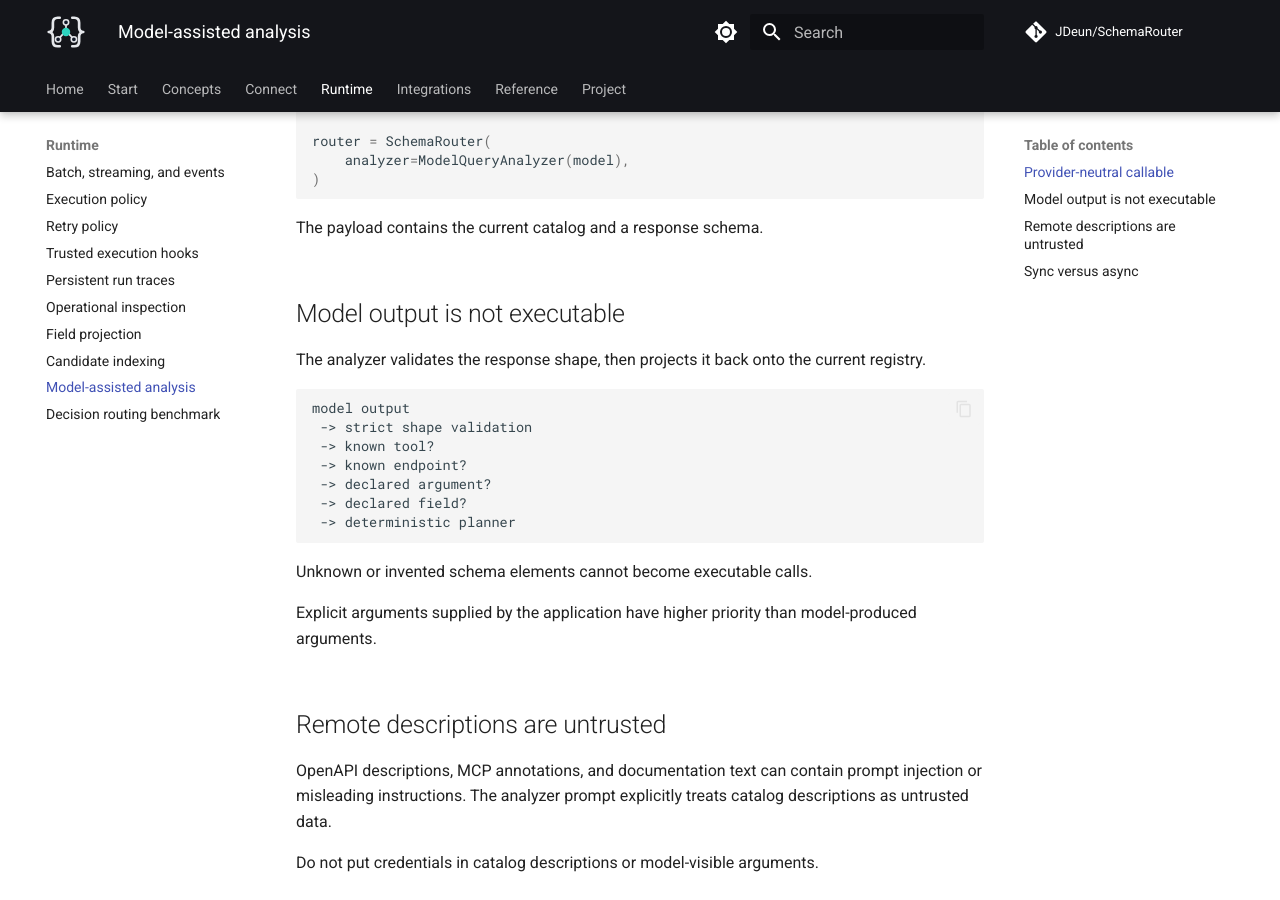
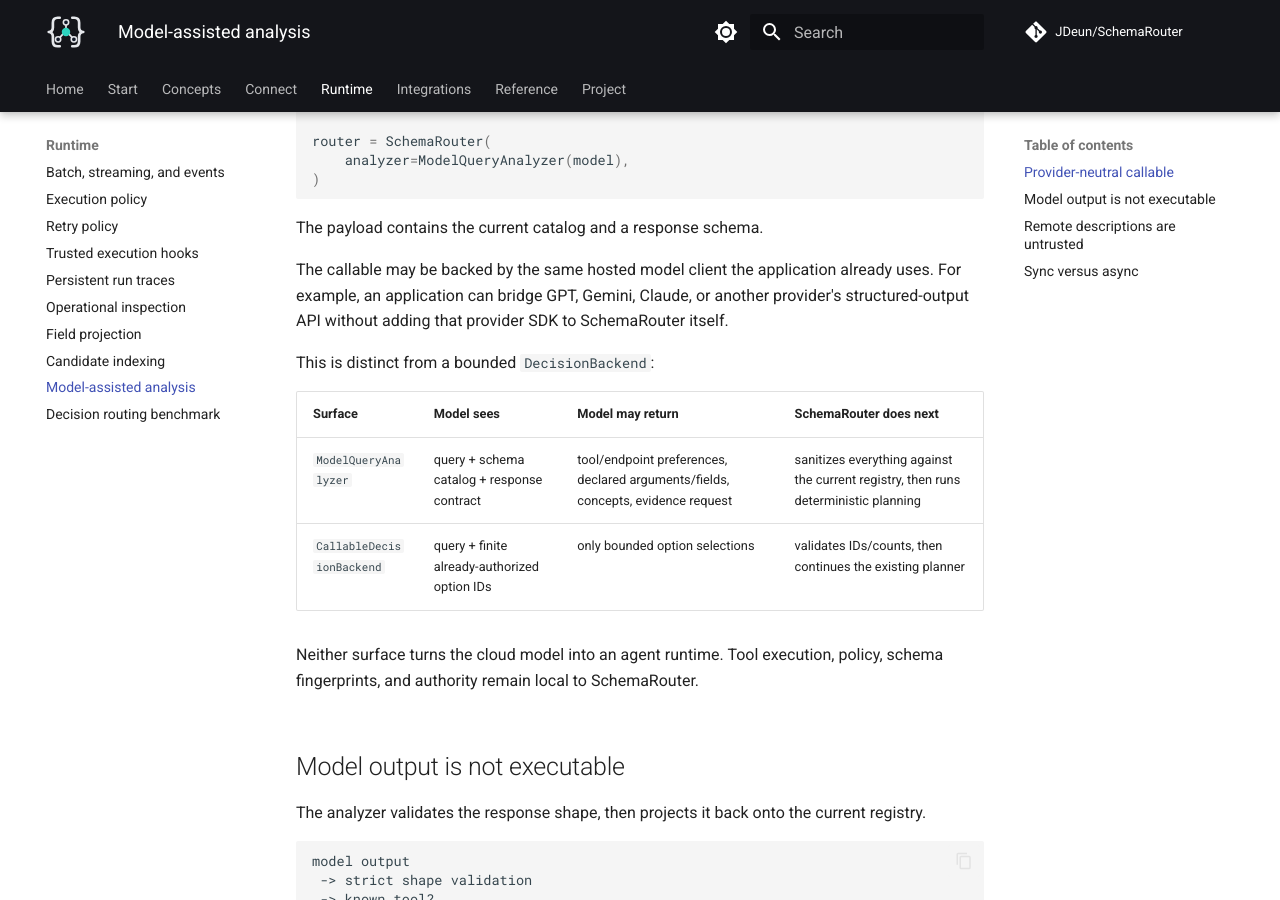
Before and after one commit to JDeun/SchemaRouter, an MkDocs documentation site: the page built from docs/guides/model-analyzer.md, in a window 1280 px wide and 900 px high, scrolled down 594 px. Built offline with MkDocs 1.6.1 and Material for MkDocs 9.7.7, drawn with Linux system fonts in a browser that asks for light colours; comment, search, counter and statistics services are not loaded.

Commit message:
docs: document GPT Gemini Claude analyzer reuse

````diff
--- a/docs/guides/model-analyzer.md
+++ b/docs/guides/model-analyzer.md
@@ -27,6 +27,20 @@ router = SchemaRouter(
 ```
 
 The payload contains the current catalog and a response schema.
+
+The callable may be backed by the same hosted model client the application already uses. For
+example, an application can bridge GPT, Gemini, Claude, or another provider's structured-output API
+without adding that provider SDK to SchemaRouter itself.
+
+This is distinct from a bounded `DecisionBackend`:
+
+| Surface | Model sees | Model may return | SchemaRouter does next |
+| --- | --- | --- | --- |
+| `ModelQueryAnalyzer` | query + schema catalog + response contract | tool/endpoint preferences, declared arguments/fields, concepts, evidence request | sanitizes everything against the current registry, then runs deterministic planning |
+| `CallableDecisionBackend` | query + finite already-authorized option IDs | only bounded option selections | validates IDs/counts, then continues the existing planner |
+
+Neither surface turns the cloud model into an agent runtime. Tool execution, policy, schema
+fingerprints, and authority remain local to SchemaRouter.
 
 ## Model output is not executable
 
````
